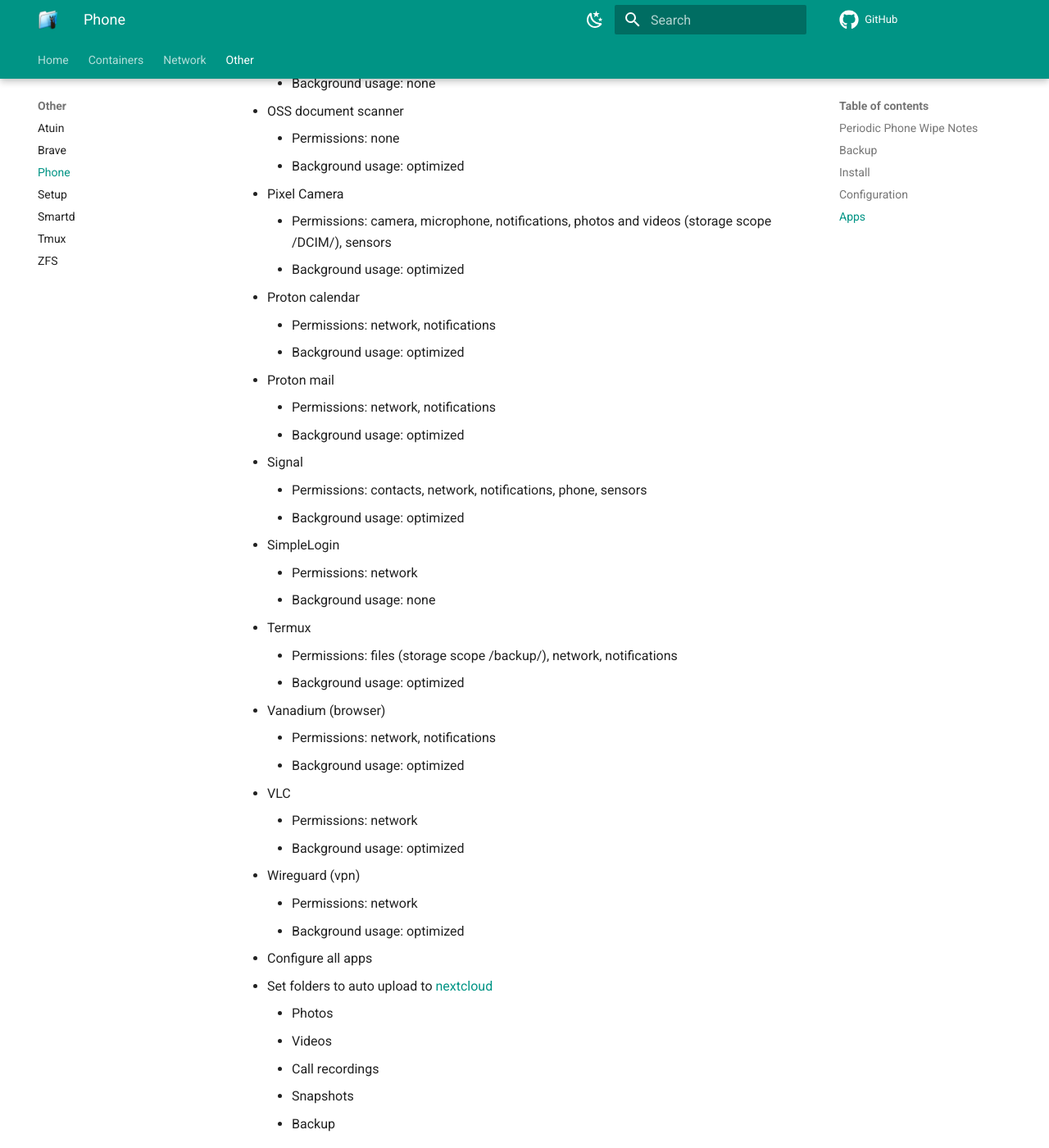
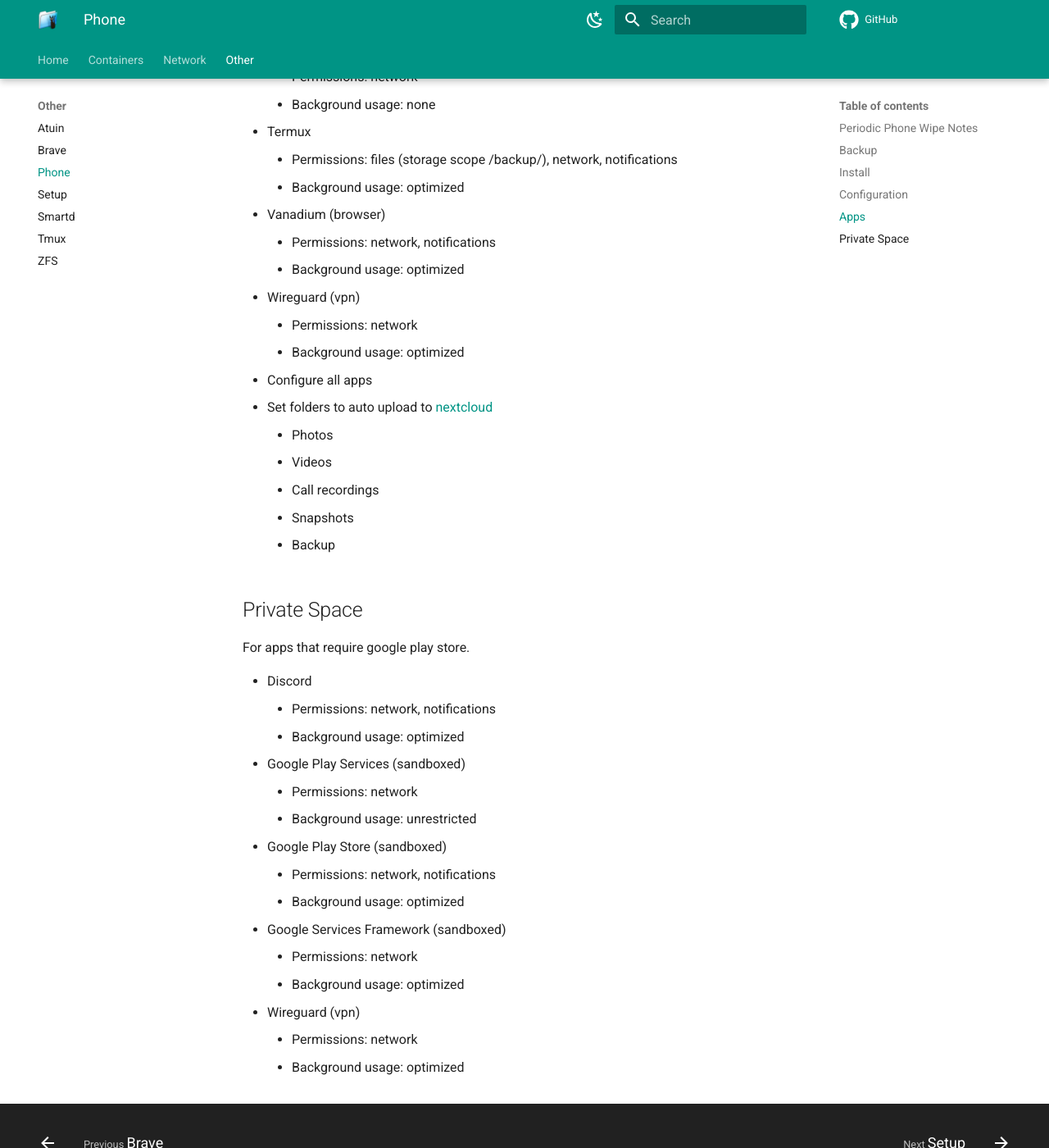
Before and after one commit to quietsy/advanced-configurations, an MkDocs documentation site: the page built from docs/Other/phone.md, in a window 1280 px wide and 1400 px high, scrolled down 8754 px. Shown: the whole window at 82% size. Built offline with MkDocs 1.6.1 and Material for MkDocs 9.7.7, drawn with Linux system fonts in a browser that asks for light colours; comment, search, counter and statistics services are not loaded; some of the changed text lies outside the part shown.

Commit message:
Update phone

```diff
--- a/docs/Other/phone.md
+++ b/docs/Other/phone.md
@@ -183,8 +183,11 @@
 
 ## Apps
 
-App store priority for installation: google play store > obtainium (github) > obtainium (f-droid)
+App store priority for installation: accrescent > obtainium + appverifier (github) > obtainium (f-droid)
 
+- Appverifier
+  - Permissions: none
+  - Background usage: optimized
 - Audiobookshelf
   - Permissions: network
   - Background usage: optimized
@@ -213,36 +213,24 @@
 - Floccus (bookmark sync)
   - Permissions: network
   - Background usage: off
-- FUTO keyboard
-  - Permissions: microphone
-  - Background usage: optimized
 - Gadgetbridge (cloudless gadgets)
   - Permissions: calendar, call logs, contacts, location, nearby devices, network, notifications, phone, sensors, sms
   - Background usage: unrestricted
-- Google Play Services (sandboxed)
-  - Permissions: network
-  - Background usage: unrestricted
-- Google Play Store (sandboxed)
-  - Permissions: network, notifications
-  - Background usage: optimized
-- Google Services Framework (sandboxed)
-  - Permissions: network
-  - Background usage: optimized
 - Immich (photos)
   - Permissions: network
   - Background usage: optimized
 - Jellyfin (media)
   - Permissions: network
   - Background usage: unrestricted
-- Lawnchair (launcher)
-  - Permissions: nearby devices
-  - Background usage: optimized
 - LibreTube (youtube)
   - Permissions: network
   - Background usage: unrestricted
 - Linphone (voip)
   - Permissions: contacts, microphone, network, notifications, phone, sensors
   - Background usage: unrestricted
+- Molly
+  - Permissions: contacts, network, notifications, phone, sensors
+  - Background usage: optimized
 - Nextcloud news (rss reader)
   - Permissions: network
   - Background usage: none
@@ -264,17 +252,11 @@
 - OSS document scanner
   - Permissions: none
   - Background usage: optimized
-- Pixel Camera
-  - Permissions: camera, microphone, notifications, photos and videos (storage scope /DCIM/), sensors
-  - Background usage: optimized
 - Proton calendar
   - Permissions: network, notifications
   - Background usage: optimized
 - Proton mail
   - Permissions: network, notifications
-  - Background usage: optimized
-- Signal
-  - Permissions: contacts, network, notifications, phone, sensors
   - Background usage: optimized
 - SimpleLogin
   - Permissions: network
@@ -284,9 +266,6 @@
   - Background usage: optimized
 - Vanadium (browser)
   - Permissions: network, notifications
-  - Background usage: optimized
-- VLC
-  - Permissions: network
   - Background usage: optimized
 - Wireguard (vpn)
   - Permissions: network
@@ -298,3 +277,23 @@
   - Call recordings
   - Snapshots
   - Backup
+
+## Private Space
+
+For apps that require google play store.
+
+- Discord
+  - Permissions: network, notifications
+  - Background usage: optimized
+- Google Play Services (sandboxed)
+  - Permissions: network
+  - Background usage: unrestricted
+- Google Play Store (sandboxed)
+  - Permissions: network, notifications
+  - Background usage: optimized
+- Google Services Framework (sandboxed)
+  - Permissions: network
+  - Background usage: optimized
+- Wireguard (vpn)
+  - Permissions: network
+  - Background usage: optimized
```
Also changed, not shown: other parts of docs/Other/phone.md (+0 -3 lines).
